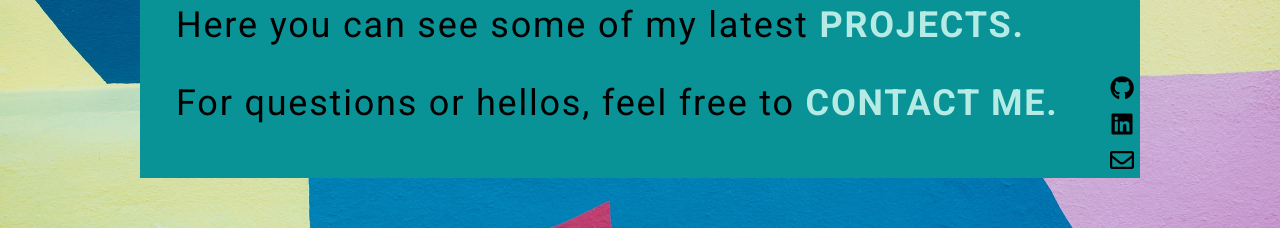
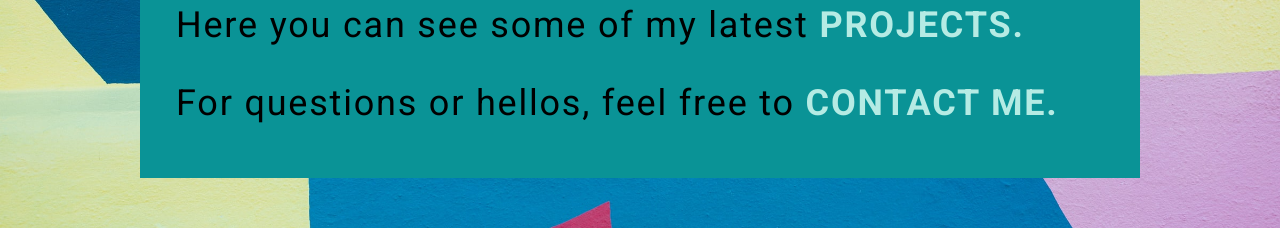
Before and after one commit to mdesanker/portfolio, a React (Create React App) app: page / in a window 1280 px wide. Shown: the part 419-647 px from the top of the page. Built offline with nearby package versions, Linux system fonts and the light colour scheme.

Commit message:
Hide home icons

```diff
--- a/src/components/views/home/Home.tsx
+++ b/src/components/views/home/Home.tsx
@@ -20,7 +20,7 @@ const Home = () => {
           For questions or hellos, feel free to{" "}
           <StyledLink to="/contact">contact me.</StyledLink>
         </Text>
-        <HomeIcons />
+        {/* <HomeIcons /> */}
       </Card>
     </Wrapper>
   );
--- a/src/components/views/projects/Projects.tsx
+++ b/src/components/views/projects/Projects.tsx
@@ -1,5 +1,4 @@
 import { Fragment } from "react";
-import styled from "styled-components";
 import Nav from "../../elements/nav/Nav";
 import Wrapper from "../../elements/Wrapper";
 import Section from "../../elements/Section";
```
